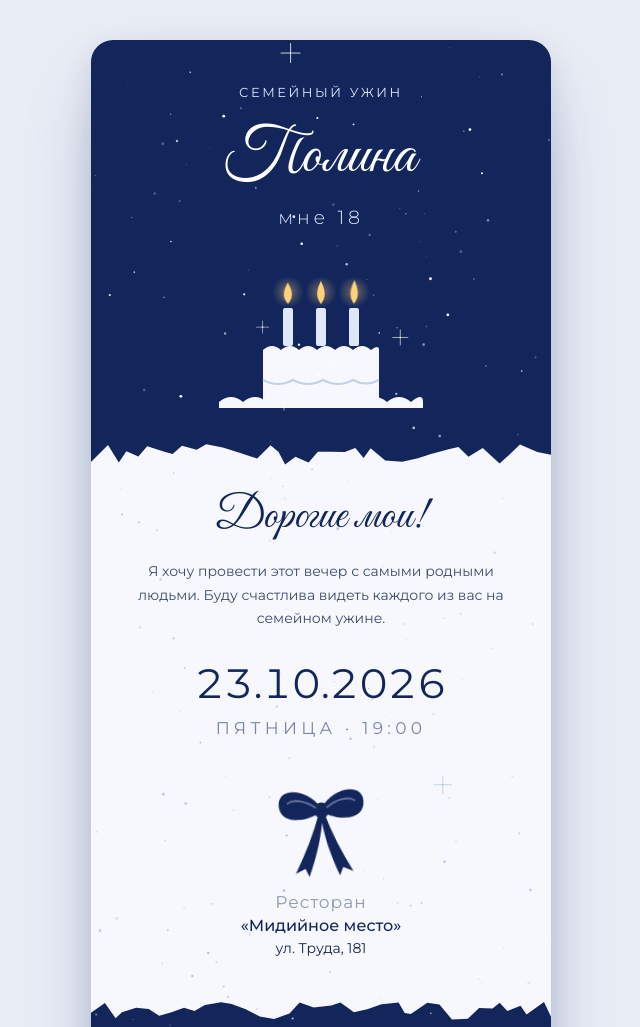
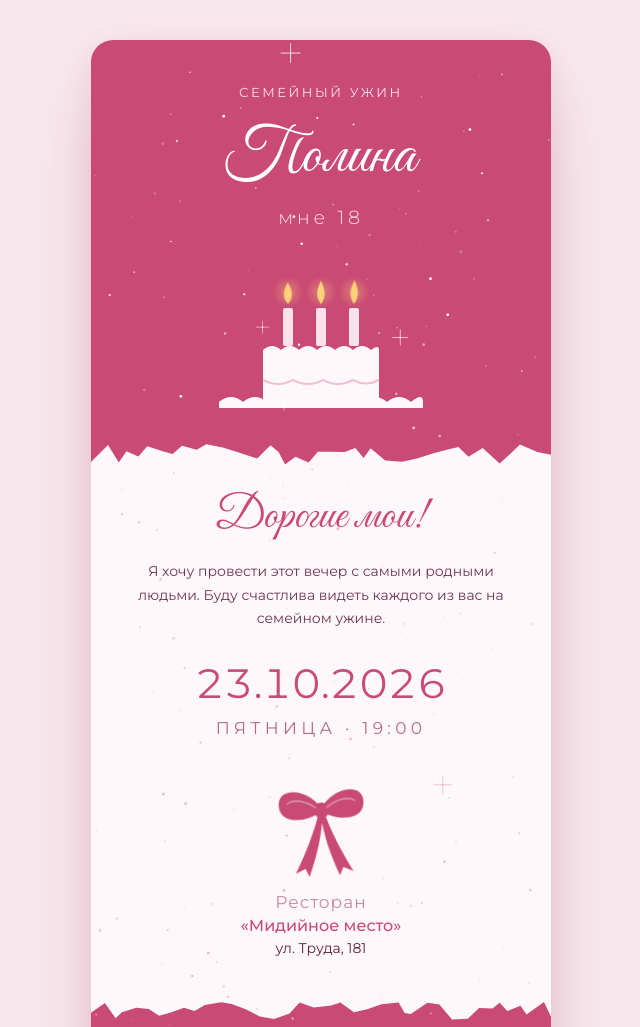
Before and after one commit to chpol23/polina18, a plain HTML site: page index.html in a window 1280 px wide. Shown: the top 1027 px of the page, without its empty margins (319-959 px from the left). Drawn offline with Linux system fonts and the light colour scheme.

Commit message:
Розовая версия приглашения
Co-Authored-By: Claude Opus 5.5 <noreply@anthropic.com>

```diff
--- a/index.html
+++ b/index.html
@@ -1,16 +1,16 @@
-<!doctype html><html lang="ru"><head><meta charset="utf-8"><meta name="viewport" content="width=device-width,initial-scale=1,viewport-fit=cover"><meta property="og:title" content="Полина 18 · Семейный ужин"><meta property="og:description" content="23 октября, 19:00 · ресторан «Мидийное место»"></head><body>
+<!doctype html><html lang="ru"><head><meta charset="utf-8"><meta name="viewport" content="width=device-width,initial-scale=1,viewport-fit=cover"><meta name="theme-color" content="#c94a74"><meta property="og:title" content="Полина 18 · Семейный ужин"><meta property="og:description" content="23 октября, 19:00 · ресторан «Мидийное место»"></head><body>
 <title>Полина 18 · Семейный ужин</title>
 <link rel="preconnect" href="https://fonts.googleapis.com">
 <link rel="stylesheet" href="https://fonts.googleapis.com/css2?family=Great+Vibes&family=Montserrat:wght@300;400;500&display=swap">
 <style>
 /* Layout: карточка-приглашение шириной 460px по макету из Figma: синяя шапка с тортом, рваные края, белая бумага, синий подвал; блёстки поверх всего */
 :root {
-  --navy: #13265c;
-  --paper: #f6f8fd;
-  --ink: #15244e;
-  --soft: #7a86a8;
-  --ice: #dfe7fb;
-  --ground: #e9edf6;
+  --navy: #c94a74;
+  --paper: #fff8fa;
+  --ink: #5c1f3a;
+  --soft: #b46c88;
+  --ice: #ffe1ea;
+  --ground: #f8e8ee;
   --script: 'Great Vibes', 'Segoe Script', cursive;
   --body: 'Montserrat', 'Segoe UI', sans-serif;
   color-scheme: light;
@@ -19,7 +19,7 @@
 [hidden] { display: none !important; }
 body { margin: 0; background: var(--ground); color: var(--ink); font-family: var(--body); padding-inline: 16px; padding-block: 40px; }
 .card { position: relative; max-width: 460px; margin: 0 auto; background: var(--paper); border-radius: 22px; overflow: hidden;
-  box-shadow: 0 40px 80px -20px rgba(19, 38, 92, .35), 0 10px 30px rgba(19, 38, 92, .12); text-align: center; }
+  box-shadow: 0 40px 80px -20px rgba(160, 40, 85, .30), 0 10px 30px rgba(160, 40, 85, .10); text-align: center; }
 #glitter { position: absolute; inset: 0; width: 100%; height: 100%; pointer-events: none; z-index: 5; }
 
 /* Шапка */
@@ -39,11 +39,11 @@ body { margin: 0; background: var(--ground); color: var(--ink); font-family: var
 /* Обращение */
 .body { padding: 22px 30px 40px; display: grid; justify-items: center; }
 h1 { margin: 0; font-family: var(--script); font-weight: 400; font-size: 46px; line-height: 1.15; color: var(--navy); }
-.text { margin: 16px 0 0; max-width: 372px; font-size: 14px; line-height: 1.7; font-weight: 400; color: #3d4a6e; }
+.text { margin: 16px 0 0; max-width: 372px; font-size: 14px; line-height: 1.7; font-weight: 400; color: #6e3550; }
 .date { margin-top: 30px; font-size: 41px; font-weight: 400; letter-spacing: .01em; color: var(--navy); font-variant-numeric: tabular-nums; line-height: 1.1; }
 .when { margin-top: 12px; font-size: 17px; font-weight: 400; letter-spacing: .25em; text-transform: uppercase; color: var(--soft); }
 .bow { width: 108px; margin-top: 32px; color: var(--navy); transform-origin: 50% 30%; }
-.place-label { margin-top: 14px; font-size: 17px; letter-spacing: .06em; color: #8e98b5; }
+.place-label { margin-top: 14px; font-size: 17px; letter-spacing: .06em; color: #c58aa1; }
 .place { margin-top: 4px; font-size: 16px; font-weight: 500; color: var(--navy); }
 .addr { margin-top: 4px; font-size: 14px; color: var(--ink); text-decoration: none; border-bottom: 1px solid transparent; transition: border-color .2s; }
 .addr:hover, .addr:focus-visible { border-bottom-color: var(--soft); outline: none; }
@@ -63,7 +63,7 @@ h1 { margin: 0; font-family: var(--script); font-weight: 400; font-size: 46px; l
   .glow { animation: pulse 2.4s ease-in-out infinite; }
   .bow { animation: sway 5s ease-in-out infinite; }
   .reveal.on { animation: up .9s cubic-bezier(.2,.8,.2,1) both; }
-  .date.on { background: linear-gradient(100deg, var(--navy) 40%, #8fa9ef 50%, var(--navy) 60%) 0 0 / 300% 100%;
+  .date.on { background: linear-gradient(100deg, var(--navy) 40%, #ffc7d8 50%, var(--navy) 60%) 0 0 / 300% 100%;
     -webkit-background-clip: text; background-clip: text; color: transparent; animation: up .9s cubic-bezier(.2,.8,.2,1) both, shine 2.4s .6s ease-in-out both; }
 }
 @keyframes fade { from { opacity: 0; } }
@@ -105,15 +105,15 @@ h1 { margin: 0; font-family: var(--script); font-weight: 400; font-size: 46px; l
     <div class="name">Полина</div>
     <div class="age">мне 18</div>
     <svg class="cake" viewBox="0 0 300 156" width="300" height="156" aria-label="Праздничный торт с тремя свечами">
-      <path d="M48 228 L48 150 Q60 140 72 150 Q84 140 96 150 Q108 140 120 150 Q132 140 144 150 Q156 140 168 150 Q180 140 192 150 Q204 140 216 150 Q228 140 240 150 Q252 140 252 150 L252 228 Z" fill="#f6f8fd"/>
-      <path d="M92 150 L92 98 Q101 90 110 98 Q119 90 128 98 Q137 90 146 98 Q155 90 164 98 Q173 90 182 98 Q191 90 200 98 Q208 92 208 98 L208 150 Z" fill="#f6f8fd"/>
-      <path d="M92 128 Q107 136 122 128 Q137 136 152 128 Q167 136 182 128 Q195 135 208 128" fill="none" stroke="#c4cfeb" stroke-width="2"/>
+      <path d="M48 228 L48 150 Q60 140 72 150 Q84 140 96 150 Q108 140 120 150 Q132 140 144 150 Q156 140 168 150 Q180 140 192 150 Q204 140 216 150 Q228 140 240 150 Q252 140 252 150 L252 228 Z" fill="#fff8fa"/>
+      <path d="M92 150 L92 98 Q101 90 110 98 Q119 90 128 98 Q137 90 146 98 Q155 90 164 98 Q173 90 182 98 Q191 90 200 98 Q208 92 208 98 L208 150 Z" fill="#fff8fa"/>
+      <path d="M92 128 Q107 136 122 128 Q137 136 152 128 Q167 136 182 128 Q195 135 208 128" fill="none" stroke="#f2bfd0" stroke-width="2"/>
       <circle class="glow" cx="117" cy="40" r="16" fill="url(#flameGlow)"/>
       <circle class="glow" cx="150" cy="40" r="16" fill="url(#flameGlow)"/>
       <circle class="glow" cx="183" cy="40" r="16" fill="url(#flameGlow)"/>
-      <rect x="112" y="56" width="10" height="38" rx="2" fill="#dfe7fb"/>
-      <rect x="145" y="56" width="10" height="38" rx="2" fill="#dfe7fb"/>
-      <rect x="178" y="56" width="10" height="38" rx="2" fill="#dfe7fb"/>
+      <rect x="112" y="56" width="10" height="38" rx="2" fill="#ffe1ea"/>
+      <rect x="145" y="56" width="10" height="38" rx="2" fill="#ffe1ea"/>
+      <rect x="178" y="56" width="10" height="38" rx="2" fill="#ffe1ea"/>
       <g>
         <path class="flame" d="M117 52 C110 44 114 36 117 30 C120 36 124 44 117 52 Z" fill="#ffd27a"/>
         <path class="flame" d="M150 52 C143 44 147 36 150 30 C153 36 157 44 150 52 Z" fill="#ffd27a"/>
@@ -147,7 +147,7 @@ h1 { margin: 0; font-family: var(--script); font-weight: 400; font-size: 46px; l
     while (x < 460) { pts.push(x.toFixed(1) + ',' + (4 + r() * 18).toFixed(1)); x += 6 + r() * 12; }
     pts.push('460,' + (4 + r() * 18).toFixed(1));
     var d = el.dataset.tear === 'down' ? 'M0,0 L' + pts.join(' L') + ' L460,0 Z' : 'M0,26 L' + pts.join(' L') + ' L460,26 Z';
-    el.innerHTML = '<path d="' + d + '" fill="#13265c"/>';
+    el.innerHTML = '<path d="' + d + '" fill="#c94a74"/>';
   });
 
   var still = window.matchMedia('(prefers-reduced-motion: reduce)').matches;
@@ -186,7 +186,7 @@ h1 { margin: 0; font-family: var(--script); font-weight: 400; font-size: 46px; l
       var tw = still ? .7 : Math.pow(Math.abs(Math.sin(t / 1000 * s.sp + s.p)), 3);
       var navy = onNavy(s.y);
       ctx.globalAlpha = navy ? .25 + .75 * tw : .15 + .6 * tw;
-      ctx.fillStyle = navy ? '#ffffff' : '#9db0e6';
+      ctx.fillStyle = navy ? '#ffffff' : '#e79ab4';
       ctx.beginPath(); ctx.arc(s.x, s.y, s.r, 0, 6.283); ctx.fill();
       if (s.star && tw > .35) {
         var L = 3 + 7 * tw;
```
